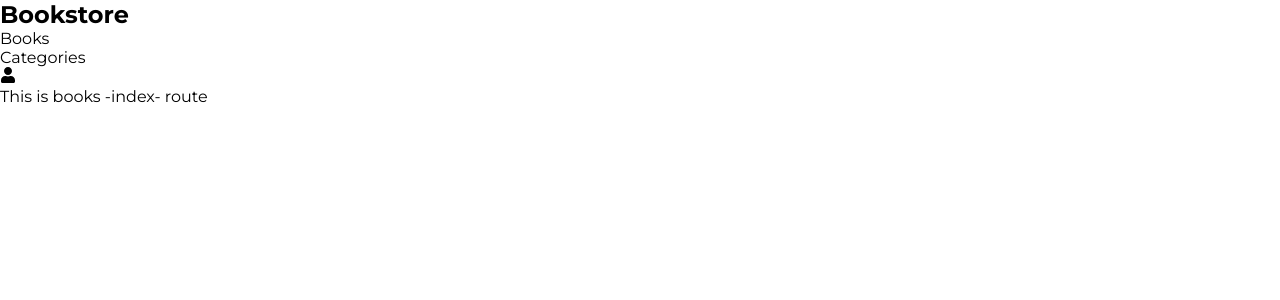
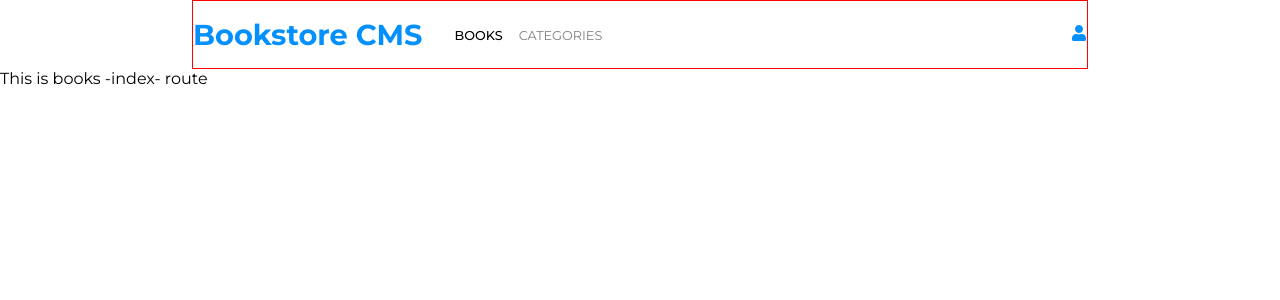
Before and after one commit to kwesiObuobi/bookstore, a React (Create React App) app: page / in a window 1280 px wide. Shown: the top 300 px of the page. Built offline with nearby package versions, Linux system fonts and the light colour scheme.

Commit message:
Add styling to Navbar

```diff
--- a/src/components/Navbar.js
+++ b/src/components/Navbar.js
@@ -1,17 +1,19 @@
 import React from 'react';
 import { FaUser } from 'react-icons/fa';
+import { NavLink } from 'react-router-dom';
+import '../styles/Navbar.css';
 
 const Navbar = () => (
   <div className="navbar-container">
-    <nav>
+    <nav className="navbar">
       <div className="logo-and-links">
-        <h1 className="logo">Bookstore</h1>
+        <h1 className="logo">Bookstore CMS</h1>
         <ul className="nav-links">
-          <li className="nav-link">Books</li>
-          <li className="nav-link">Categories</li>
+          <li><NavLink to="/" className="nav-link">Books</NavLink></li>
+          <li><NavLink to="/categories" className="nav-link">Categories</NavLink></li>
         </ul>
       </div>
-      <div className="user"><FaUser /></div>
+      <div className="user"><FaUser color="#0290ff" /></div>
     </nav>
   </div>
 );
--- /dev/null
+++ b/src/styles/Navbar.css
@@ -0,0 +1,42 @@
+.navbar-container {
+  width: 100%;
+  display: flex;
+  justify-content: center;
+}
+
+.navbar {
+  border: 1px solid red;
+  width: var(--container-lg);
+  display: flex;
+  justify-content: space-between;
+  padding: 1rem 0;
+  align-items: center;
+}
+
+.logo-and-links {
+  display: flex;
+  gap: 2rem;
+  align-items: center;
+}
+
+.logo {
+  color: #0290ff;
+  font-size: 1.8rem;
+}
+
+.nav-links {
+  display: flex;
+  gap: 1rem;
+}
+
+.nav-link {
+  text-transform: uppercase;
+  color: rgba(0, 0, 0, 0.5);
+  text-decoration: none;
+  font-size: 0.8rem;
+}
+
+.active {
+  color: black;
+  font-weight: 500;
+}
```
